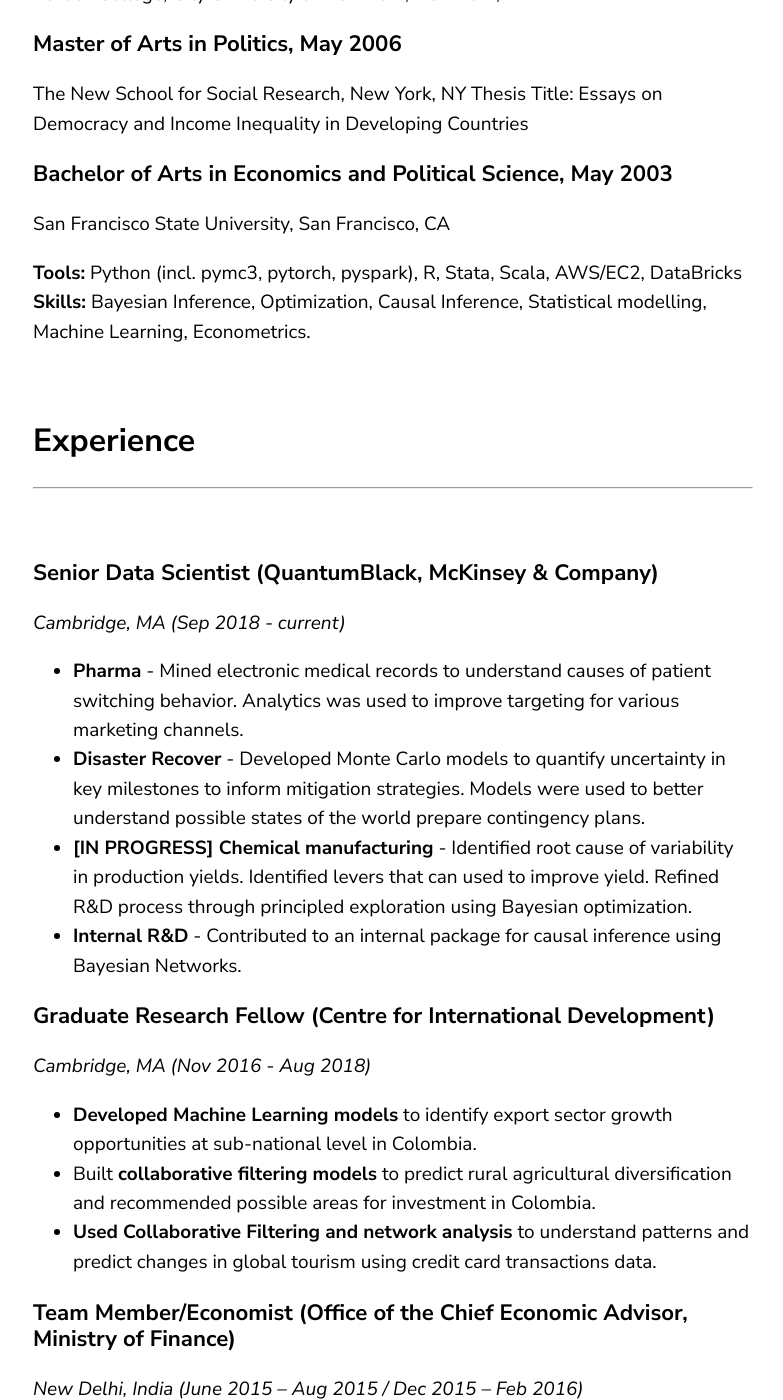
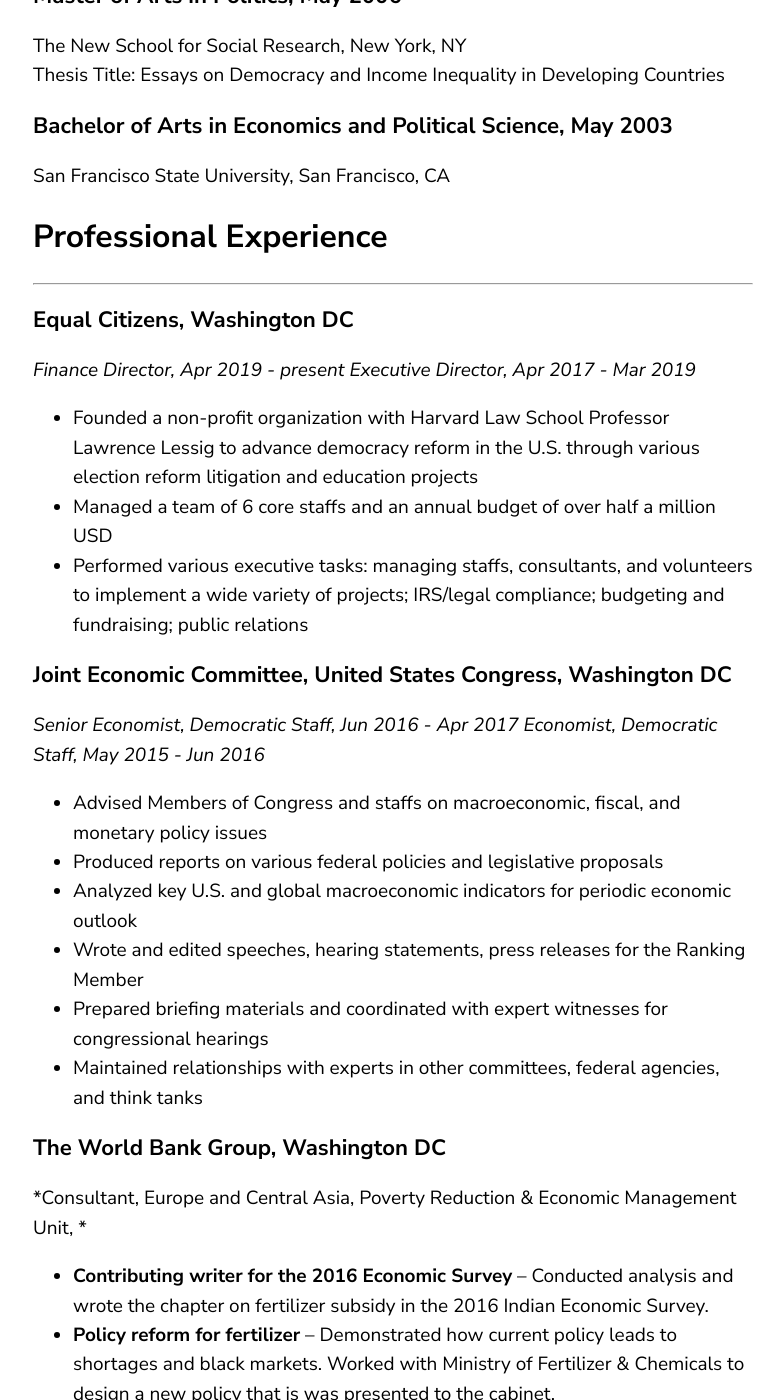
Before and after one commit to phoebetwong/phoebetwong.github.io, a Jekyll site: the page built from resume.md, in a window 1280 px wide and 1400 px high, scrolled down 945 px. Shown: the whole window, without its empty margins (67-850 px from the left). Built offline with Jekyll 4.4.1, drawn with Linux system fonts in a browser that asks for light colours; a script that is not in the unit is left out.

Commit message:
first page cv

```diff
--- a/resume.md
+++ b/resume.md
@@ -4,7 +4,6 @@
 ---
 ## Education
 ---
-<br>
 ### Doctor of Philosophy in Economics (ABD), Expected: December 2019
 American University, Washington DC<br>
 Fields: Public Finance; Monetary & Financial Economics; Applied Econometrics
@@ -17,38 +16,34 @@
 Baruch College, City University of New York, New York, NY
 
 ### Master of Arts in Politics, May 2006
-The New School for Social Research, New York, NY
+The New School for Social Research, New York, NY<br>
 Thesis Title: Essays on Democracy and Income Inequality in Developing Countries
 
 ### Bachelor of Arts in Economics and Political Science, May 2003
 San Francisco State University, San Francisco, CA
 
+## Professional Experience
+---
+### Equal Citizens, Washington DC
+*Finance Director, Apr 2019 - present*
+*Executive Director, Apr 2017 - Mar 2019*
+- Founded a non-profit organization with Harvard Law School Professor Lawrence Lessig to advance democracy reform in the U.S. through various election reform litigation and education projects
+- Managed a team of 6 core staffs and an annual budget of over half a million USD
+- Performed various executive tasks: managing staffs, consultants, and volunteers to implement a wide variety of projects; IRS/legal compliance; budgeting and fundraising; public relations
 
+### Joint Economic Committee, United States Congress, Washington DC
+*Senior Economist, Democratic Staff, Jun 2016 - Apr 2017*
+*Economist, Democratic Staff, May 2015 - Jun 2016*
 
-**Tools:** Python (incl. pymc3, pytorch, pyspark), R, Stata, Scala, AWS/EC2, DataBricks<br>
-**Skills:** Bayesian Inference, Optimization, Causal Inference, Statistical modelling, Machine Learning, Econometrics.
+-	Advised Members of Congress and staffs on macroeconomic, fiscal, and monetary policy issues
+-	Produced reports on various federal policies and legislative proposals
+-	Analyzed key U.S. and global macroeconomic indicators for periodic economic outlook
+- Wrote and edited speeches, hearing statements, press releases for the Ranking Member
+- Prepared briefing materials and coordinated with expert witnesses for congressional hearings
+- Maintained relationships with experts in other committees, federal agencies, and think tanks
 
-<br>
-## Experience
----
-<br>
-
-### Senior Data Scientist (QuantumBlack, McKinsey & Company)
-*Cambridge, MA (Sep 2018 - current)*
-- **Pharma** - Mined electronic medical records to understand causes of patient switching behavior. Analytics was used to improve targeting for various marketing channels.
-- **Disaster Recover** - Developed Monte Carlo models to quantify uncertainty in key milestones to inform mitigation strategies. Models were used to better understand possible states of the world prepare contingency plans.
-- **[IN PROGRESS] Chemical manufacturing** - Identified root cause of variability in production yields. Identified levers that can used to improve yield. Refined R&D process through principled exploration using Bayesian optimization.
-- **Internal R&D** - Contributed to an internal package for causal inference using Bayesian Networks.
-
-### Graduate Research Fellow (Centre for International Development)
-*Cambridge, MA (Nov 2016 - Aug 2018)*
-
--	**Developed Machine Learning models** to identify export sector growth opportunities at sub-national level in Colombia.
--	Built **collaborative filtering models** to predict rural agricultural diversification and recommended possible areas for investment in Colombia.
--	**Used Collaborative Filtering and network analysis** to understand patterns and predict changes in global tourism using credit card transactions data.
-
-### Team Member/Economist  (Office of the Chief Economic Advisor, Ministry of Finance)
-*New Delhi, India (June 2015 – Aug 2015 / Dec 2015 – Feb 2016)*
+### The World Bank Group, Washington DC
+*Consultant, Europe and Central Asia, Poverty Reduction & Economic Management Unit, *
 
 - **Contributing writer for the 2016 Economic Survey** – Conducted analysis and wrote the chapter on fertilizer subsidy in the 2016 Indian Economic Survey.
 -	**Policy reform for fertilizer** – Demonstrated how current policy leads to shortages and black markets. Worked with Ministry of Fertilizer & Chemicals to design a new policy that is was presented to the cabinet.
```
